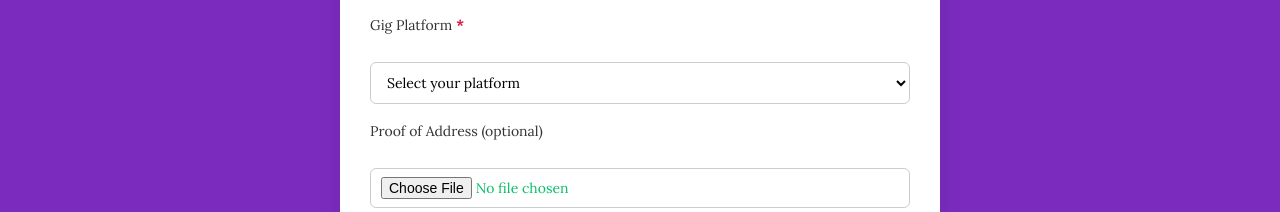
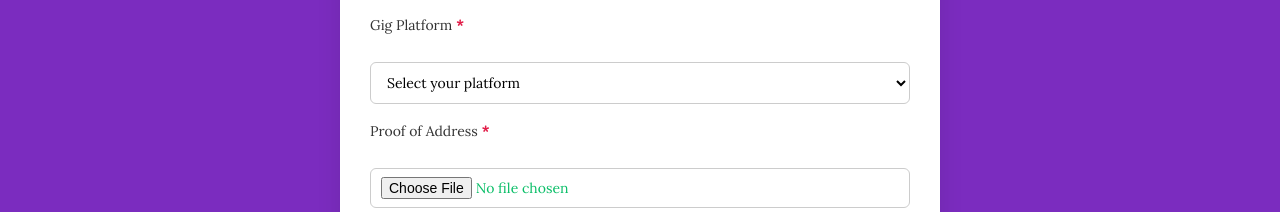
Before and after one commit to LehlohonoloKhoathane/GigPay_Website, a React (Vite) app in the folder gigpay/: page /open-account in a window 1280 px wide. Shown: the part 795-1007 px from the top of the page. Built offline with nearby package versions, Linux system fonts and the light colour scheme.

Commit message:
open account

```diff
--- a/gigpay/src/pages/openAccount/openAcount.jsx
+++ b/gigpay/src/pages/openAccount/openAcount.jsx
@@ -265,7 +265,7 @@ const OpenAccount = () => {
           )}
 
           <label htmlFor="proofOfAddress">
-            Proof of Address (optional)
+            Proof of Address <RequiredStar />
           </label>
           <input
             id="proofOfAddress"
```
